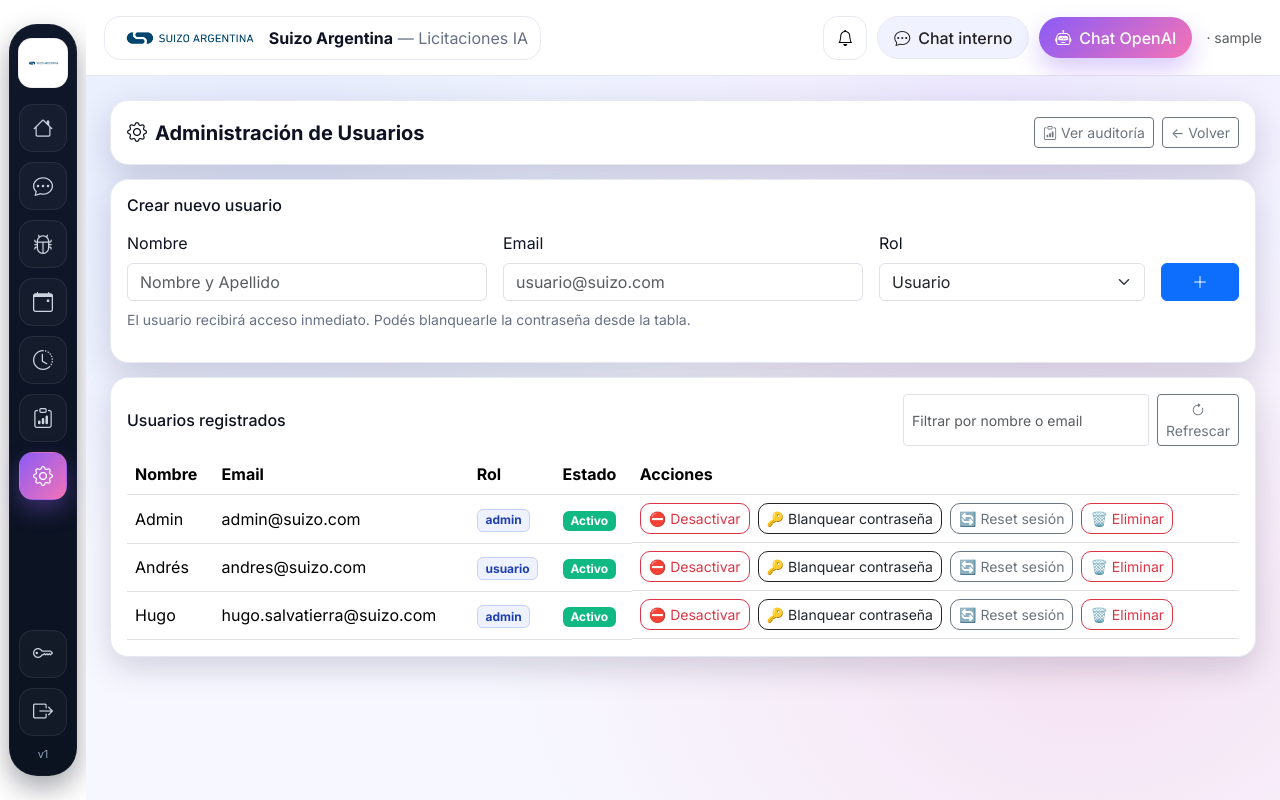
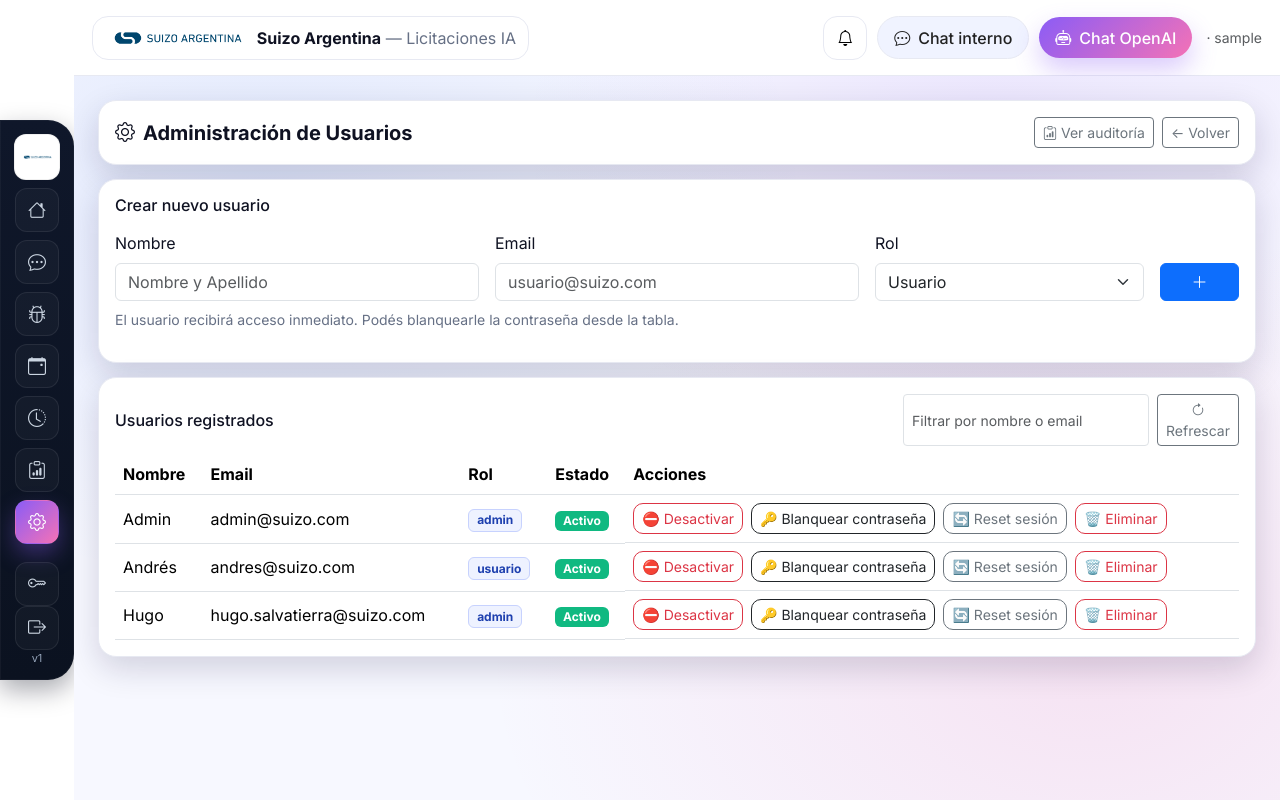
Before and after one commit to andrestor94/pliegos_ai_web_public, a FastAPI app: page /admin in a window 1280 px wide. Run offline with FastAPI, Linux system fonts and the light colour scheme; a user stored in the database is signed in; data comes from the database, SQL or seed files in the repository; some libraries are stand-ins or nearby versions.

Commit message:
Mejora barra lateral: altura reducida, centrada verticalmente con aire arriba y abajo

```diff
--- a/templates/base.html
+++ b/templates/base.html
@@ -32,49 +32,44 @@
     .app{
       height:100%;
       display:grid;
-      grid-template-columns: 86px 1fr;          /* ⬅️ más angosto */
+      grid-template-columns: 74px 1fr;
       grid-template-rows: 76px 1fr;
       grid-template-areas:
         "sidebar header"
         "sidebar content";
     }
 
-    /* ===== Sidebar - modo rail compacto ===== */
+    /* ===== Sidebar más corta y centrada ===== */
     .sidebar{
       grid-area:sidebar;
       display:flex;
+      flex-direction:column;
       align-items:center;
-      justify-content:center;                   /* centra verticalmente el rail */
-      padding:0 8px;
-      background:transparent;                   /* sin bloque oscuro de lado a lado */
-    }
-    .side-rail{
-      display:flex; flex-direction:column; align-items:center;
-      gap:10px;
-      width:68px;                               /* ancho del rail */
-      padding:14px 10px;
-      margin:24px 0;                            /* deja aire arriba/abajo */
-      border-radius:28px;                       /* extremos redondeados */
+      width:74px;
+      padding:14px 8px;
       background: linear-gradient(180deg, #0f172a, #0b1220);
-      box-shadow: 0 12px 28px rgba(2,6,23,.36), inset 0 0 0 1px rgba(255,255,255,.04);
+      border-radius: 0 26px 26px 0;
+      box-shadow: 0 10px 26px rgba(2,6,23,.34), inset 0 0 0 1px rgba(255,255,255,.04);
       color:#fff;
-      height: calc(100% - 48px);                /* mantiene espacio superior/inferior */
-      max-height: 840px;                        /* evita ocupar toda la altura en pantallas grandes */
+
+      /* 📌 Altura más corta + centrado vertical */
+      height: 70%;
+      margin: auto 0;
     }
 
     .side-logo{
-      width:50px; height:50px; border-radius:14px;
+      width:46px; height:46px; border-radius:12px;
       background:#fff; display:grid; place-items:center;
       box-shadow: inset 0 0 0 1px rgba(0,0,0,.06);
     }
-    .side-logo img{ width:32px; height:32px; object-fit:contain; }
+    .side-logo img{ width:30px; height:30px; object-fit:contain; }
 
-    .side-nav{ display:flex; flex-direction:column; gap:10px; align-items:center; width:100%; margin-top:6px; }
+    .side-nav{ display:flex; flex-direction:column; gap:8px; align-items:center; width:100%; margin-top:8px; }
 
     .side-btn{
-      width:48px; height:48px;                  /* ⬅️ iconos más chicos */
-      border-radius:14px; display:grid; place-items:center;
-      color:#cbd5e1; font-size:20px;
+      width:44px; height:44px;
+      border-radius:12px; display:grid; place-items:center;
+      color:#cbd5e1; font-size:18px;
       border:1px solid rgba(255,255,255,.08);
       background:rgba(255,255,255,.03);
       transition: transform .06s ease, box-shadow .2s ease, background .2s ease, color .2s ease;
@@ -163,7 +158,6 @@
 <body data-auth="{{ '1' if request and request.url.path.startswith('/login') else '' }}"
       data-route="{{ request.url.path if request else '' }}">
 
-  <!-- Fallback JS por si no llega request en el template -->
   <script>
     (function(){
       try{
@@ -175,9 +169,8 @@
 
   <div class="shell">
     <div class="app">
-      <!-- ===== Sidebar (rail) ===== -->
+      <!-- ===== Sidebar ===== -->
       <aside class="sidebar">
-        <div class="side-rail">
         <div class="side-logo" title="Suizo Argentina">
           <img src="/static/logo-suizo.png" alt="Suizo"/>
         </div>
@@ -197,7 +190,6 @@
         <a class="side-btn" data-match="/cambiar-password" href="/cambiar-password" title="Cambiar contraseña"><i class="bi bi-key"></i></a>
         <a class="side-btn" href="#" id="btnSalir" title="Salir"><i class="bi bi-box-arrow-right"></i></a>
         <div class="side-small">v1</div>
-        </div>
       </aside>
 
       <!-- ===== Header ===== -->
@@ -237,7 +229,6 @@
 
   <script src="https://cdn.jsdelivr.net/npm/bootstrap@5.3.3/dist/js/bootstrap.bundle.min.js"></script>
   <script>
-    /* Usuario en header */
     async function getUsuario(){
       try{
         const r=await fetch('/usuario-actual'); if(!r.ok) return;
@@ -247,11 +238,9 @@
       }catch(_){}
     }
 
-    /* Logout */
     function logout(){ fetch('/logout',{method:'POST'}).then(()=> location.href='/login?logout=1'); }
     document.getElementById('btnSalir')?.addEventListener('click', (e)=>{ e.preventDefault(); logout(); });
 
-    /* Notificaciones */
     const notifBtn = document.getElementById('btnNotif');
     const notifPanel = document.getElementById('notif-panel');
     notifBtn?.addEventListener('click', ()=>{ if(!notifPanel) return; notifPanel.style.display = (notifPanel.style.display==='block'?'none':'block'); });
@@ -266,11 +255,9 @@
       }catch(_){}
     });
 
-    /* Chat IA */
     const CHAT_STATE_KEY='chatboxState';
     function openChatAndExpand(){ localStorage.setItem(CHAT_STATE_KEY,'open'); showToast({title:'Chat OpenAI', body:'Abierto.', icon:'robot'}); }
 
-    /* Link activo */
     (function markActive(){
       const path=location.pathname;
       document.querySelectorAll('.side-btn[data-match]').forEach(a=>{
@@ -280,7 +267,6 @@
       });
     })();
 
-    /* Toast helper */
     function showToast({title='Aviso', body='', icon='info', delay=3200}={}){
       const cont=document.getElementById('toastContainer'); if(!cont) return;
       const esc=(s)=> (s??'').toString().replace(/[&<>"']/g, c=>({'&':'&amp;','<':'&lt;','>':'&gt;','"':'&quot;',"'":'&#39;'}[c]));
```
Lines whose indentation alone changed are shown as unchanged.
